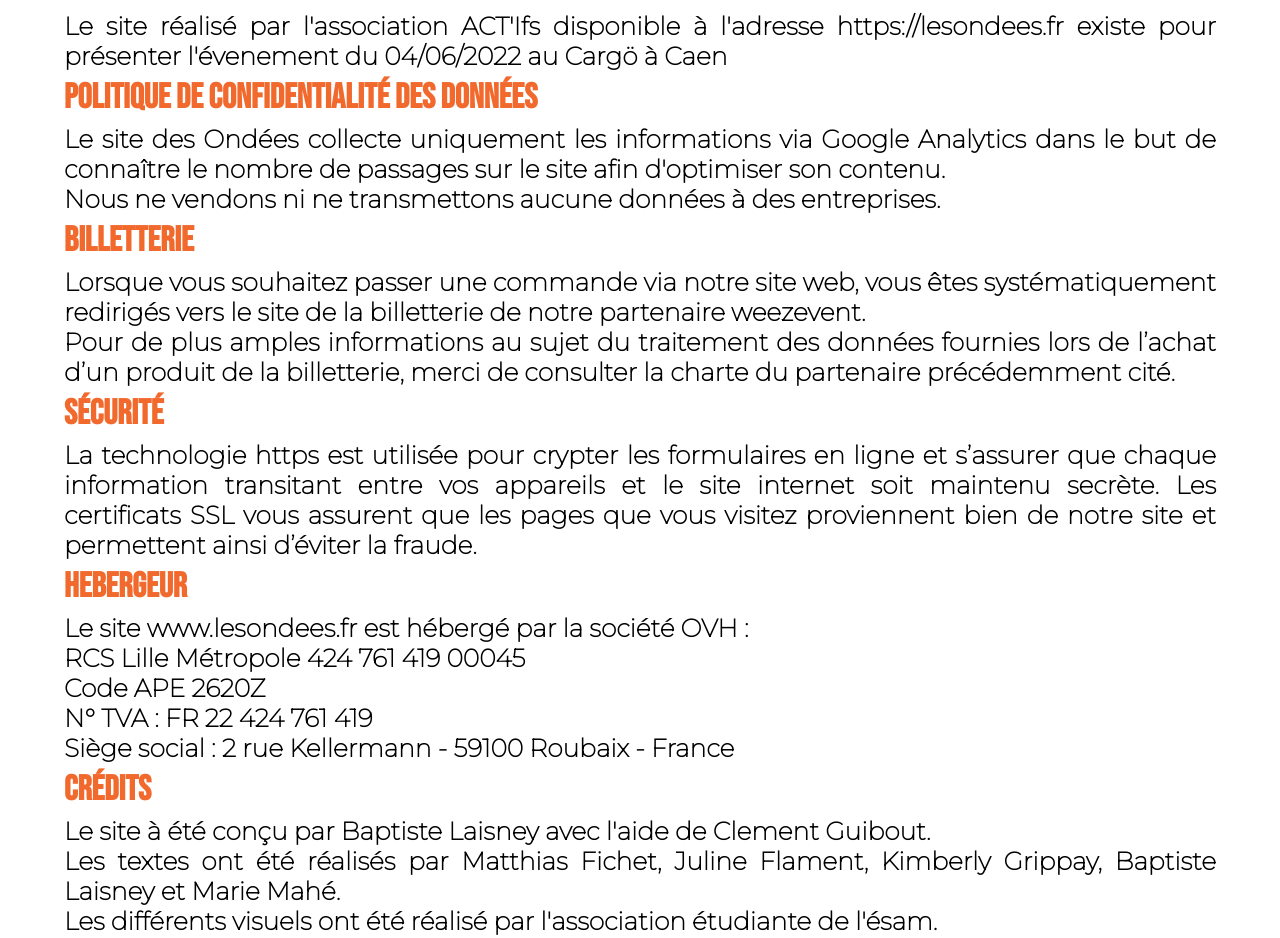
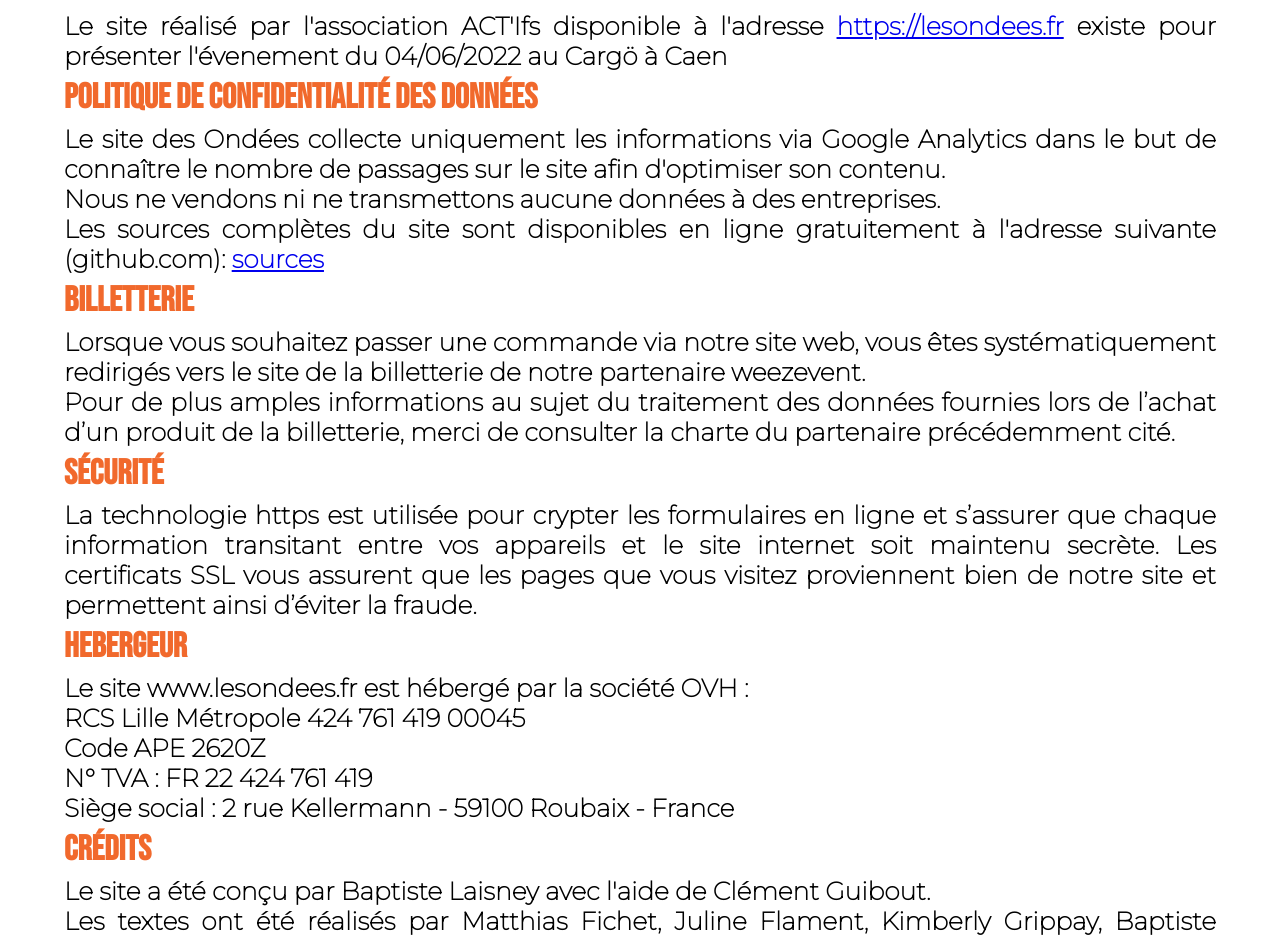
Before and after one commit to BaptisteLaisney/Cem, a Vue app: page /Mentions in a window 1280 px wide. Shown: the part 286-1224 px from the top of the page. Built offline with nearby package versions, Linux system fonts and the light colour scheme.

Commit message:
Ajout des sources dans les mentions
et correction de fautes

```diff
--- a/src/views/Mentions.vue
+++ b/src/views/Mentions.vue
@@ -1,12 +1,12 @@
 <template>
 <div class="Mentions">
       <h1>Mentions légales</h1>
-    <Partie Titre="Qui sommes-nous ?" Contenu="Le site réalisé par l'association ACT'Ifs disponible à l'adresse https://lesondees.fr existe pour présenter l'évenement du 04/06/2022 au Cargö à Caen <br>" />
-    <Partie Titre="Politique de confidentialité des données" Contenu="Le site des Ondées collecte uniquement les informations via Google Analytics dans le but de connaître le nombre de passages sur le site afin d'optimiser son contenu.<br> Nous ne vendons ni ne transmettons aucune données à des entreprises."/>
+    <Partie Titre="Qui sommes-nous ?" Contenu="Le site réalisé par l'association ACT'Ifs disponible à l'adresse <a href='https://lesondees.fr' target='_blank'>https://lesondees.fr</a> existe pour présenter l'évenement du 04/06/2022 au Cargö à Caen <br>" />
+    <Partie Titre="Politique de confidentialité des données" Contenu="Le site des Ondées collecte uniquement les informations via Google Analytics dans le but de connaître le nombre de passages sur le site afin d'optimiser son contenu.<br> Nous ne vendons ni ne transmettons aucune données à des entreprises.<br>Les sources complètes du site sont disponibles en ligne gratuitement à l'adresse suivante (github.com): <a href='https://github.com/Tepsiz/Cem' target='_blank'>sources</a>"/>
     <Partie Titre="Billetterie" Contenu="Lorsque vous souhaitez passer une commande via notre site web, vous êtes systématiquement redirigés vers le site de la billetterie de notre partenaire weezevent.<br>Pour de plus amples informations au sujet du traitement des données fournies lors de l’achat d’un produit de la billetterie, merci de consulter la charte du partenaire précédemment cité. "/>
     <Partie Titre="Sécurité" Contenu="La technologie https est utilisée pour crypter les formulaires en ligne et s’assurer que chaque information transitant entre vos appareils et le site internet soit maintenu secrète. Les certificats SSL vous assurent que les pages que vous visitez proviennent bien de notre site et permettent ainsi d’éviter la fraude."/>
     <Partie Titre="Hebergeur" Contenu="Le site www.lesondees.fr est hébergé par la société OVH : <br> RCS Lille Métropole 424 761 419 00045 <br>Code APE 2620Z <br >N° TVA : FR 22 424 761 419 <br> Siège social : 2 rue Kellermann - 59100 Roubaix - France"/>
-    <Partie Titre="Crédits" Contenu="Le site à été conçu par Baptiste Laisney avec l'aide de Clement Guibout. <br> Les textes ont été réalisés par Matthias Fichet, Juline Flament, Kimberly Grippay, Baptiste Laisney et Marie Mahé. <br> Les différents visuels ont été réalisé par l'association étudiante de l'ésam."/>
+    <Partie Titre="Crédits" Contenu="Le site a été conçu par Baptiste Laisney avec l'aide de Clément Guibout. <br> Les textes ont été réalisés par Matthias Fichet, Juline Flament, Kimberly Grippay, Baptiste Laisney et Marie Mahé. <br> Les différents visuels ont été réalisés par l'association étudiante de l'ésam."/>
 
 
 </div>
```
